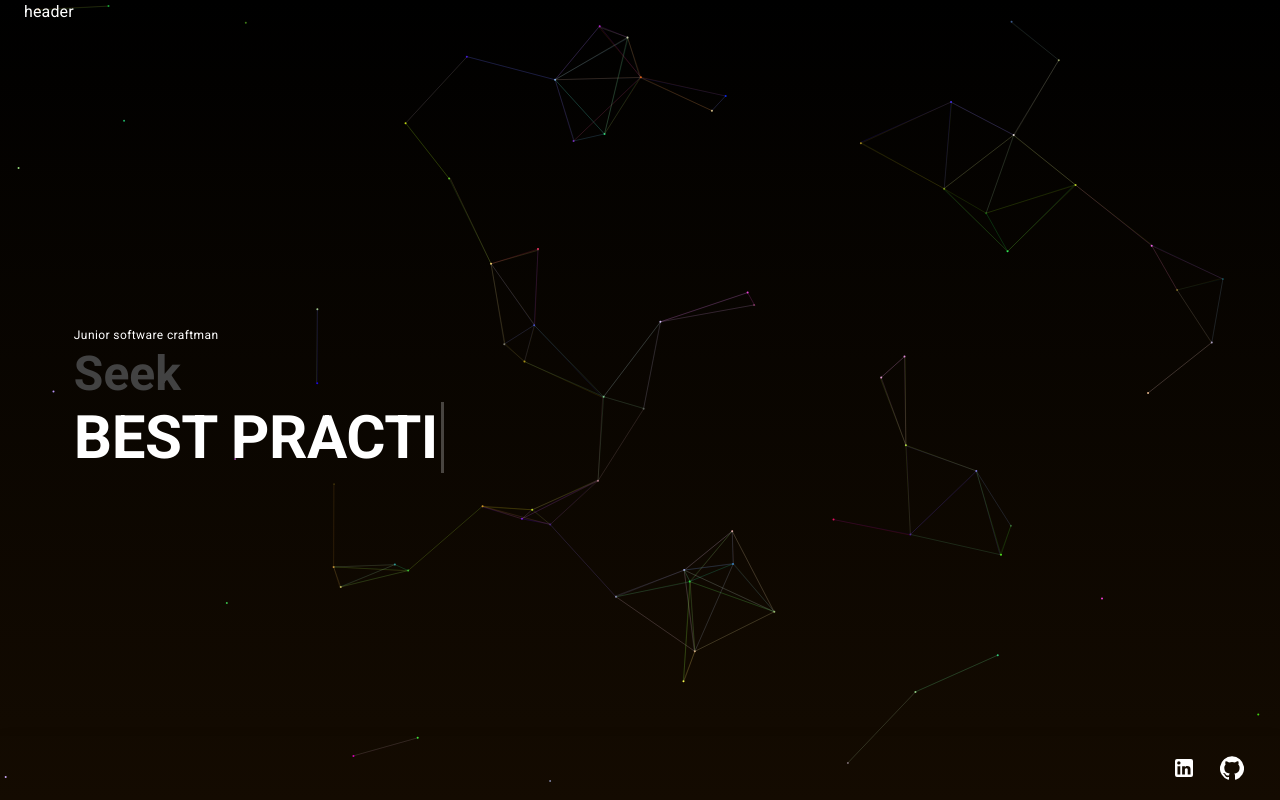
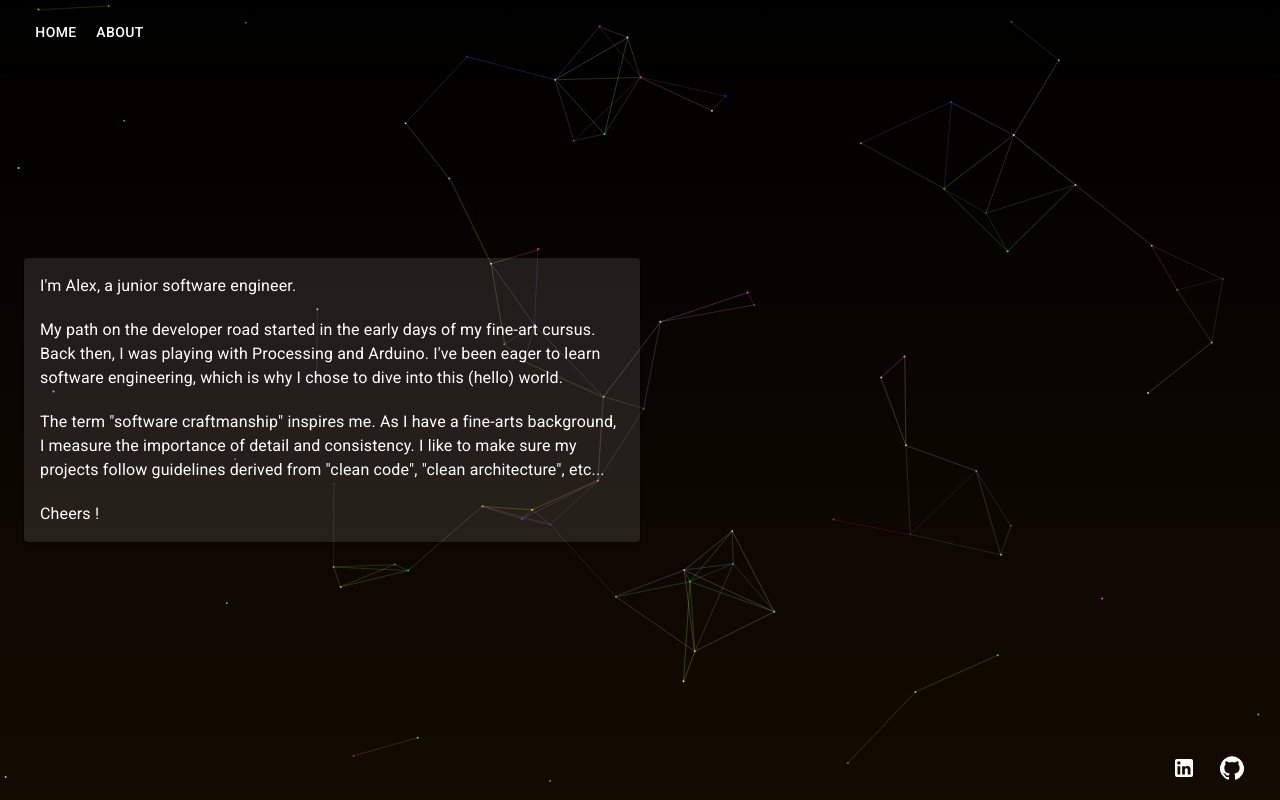
Before and after one commit to alngo/portfolio, a React (Create React App) app: page /about in a window 1280 px wide. Built offline with nearby package versions, Linux system fonts and the light colour scheme.

Commit message:
feat(about): add about section and navigation.

```diff
--- a/package.json
+++ b/package.json
@@ -12,9 +12,11 @@
     "@types/node": "^12.12.29",
     "@types/react": "^16.9.23",
     "@types/react-dom": "^16.9.5",
+    "@types/react-router-dom": "^5.1.3",
     "@types/styled-components": "^5.0.1",
     "react": "^16.13.0",
     "react-dom": "^16.13.0",
+    "react-router-dom": "^5.1.2",
     "react-scripts": "3.4.0",
     "styled-components": "^5.0.1",
     "typescript": "^3.7.5"
--- a/src/app/App.tsx
+++ b/src/app/App.tsx
@@ -1,10 +1,11 @@
 import React from "react";
 import { makeStyles } from "@material-ui/core/styles";
+import { Route, Switch } from "react-router-dom";
 import Container from "@material-ui/core/Container";
-import Grid from "@material-ui/core/Grid";
+import About from "app/components/about/";
 import Motto from "app/components/motto/";
 import Footer from "app/components/footer/";
-import Header from "app/components/header/";
+import Navigation from "app/components/header/";
 
 const useStyles = makeStyles({
   root: {
@@ -19,10 +20,15 @@ function App() {
   return (
     <React.Fragment>
       <Container classes={{ root: classes.root }}>
-        <Header />
-        <Grid item xs={12} sm={8} md={8}>
-          <Motto />
-        </Grid>
+        <Navigation />
+        <Switch>
+          <Route exact path="/">
+            <Motto />
+          </Route>
+          <Route path="/about">
+            <About />
+          </Route>
+        </Switch>
         <Footer />
       </Container>
     </React.Fragment>
--- /dev/null
+++ b/src/app/components/about/index.tsx
@@ -0,0 +1,43 @@
+import React from "react";
+import Box from "@material-ui/core/Box";
+import Grid from "@material-ui/core/Grid";
+import Typography from "@material-ui/core/Typography";
+import Paper from "@material-ui/core/Paper";
+import {makeStyles} from "@material-ui/core/styles";
+
+const useStyles = makeStyles({
+	paper: {
+		background: "rgba(255,255,255,0.1)",
+		padding: "1rem"
+	}
+})
+
+const About = () => {
+	const classes = useStyles()
+	return (
+		<Grid item xs={6} sm={6} md={6}>
+			<Box justifyContent="center" flexDirection="column" display="flex">
+				<Paper color="primary" className={classes.paper}>
+					<Typography color="primary">
+						I'm Alex, a junior software engineer.
+					</Typography>
+					<br/>
+					<Typography color="primary">
+						My path on the developer road started in the early days of my fine-art cursus.
+						Back then, I was playing with Processing and Arduino. I've been eager to learn software engineering, which is why I chose to dive into this (hello) world.
+					</Typography>
+					<br/>
+					<Typography color="primary">
+						The term "software craftmanship" inspires me. As I have a fine-arts background, I measure the importance of detail and consistency. I like to make sure my projects follow guidelines derived from "clean code", "clean architecture", etc...
+					</Typography>
+					<br/>
+					<Typography color="primary">
+						Cheers !
+					</Typography>
+				</Paper>
+			</Box>
+		</Grid>
+	);
+};
+
+export default About;
--- a/src/app/components/header/index.tsx
+++ b/src/app/components/header/index.tsx
@@ -1,15 +1,33 @@
 import React from "react";
-import Typography from "@material-ui/core/Typography"
+import { makeStyles } from "@material-ui/core/styles";
+import { withRouter, RouteComponentProps } from "react-router-dom";
+import Toolbar from "@material-ui/core/Toolbar";
+import AppBar from "@material-ui/core/AppBar";
+import Button from "@material-ui/core/Button";
+import { Link } from "react-router-dom";
 
-const Header = () => {
-	return (
-		<div>
-			<Typography color="primary">
-				header
-			</Typography>
-		</div>
-	)
+const useStyles = makeStyles({
+  header: {},
+  grow: {
+    flexGrow: 1
+  }
+});
 
-}
+const Header = (props: RouteComponentProps) => {
+  const classes = useStyles();
 
-export default Header;
+  return (
+    <AppBar position="fixed" color="transparent" className={classes.header}>
+      <Toolbar>
+        <Button color="primary" onClick={() => props.history.push("/")}>
+          home
+        </Button>
+        <Button color="primary" onClick={() => props.history.push("/about")}>
+          about
+        </Button>
+      </Toolbar>
+    </AppBar>
+  );
+};
+
+export default withRouter(Header);
--- a/src/app/components/motto/index.tsx
+++ b/src/app/components/motto/index.tsx
@@ -1,5 +1,6 @@
 import React from "react";
 import Box from "@material-ui/core/Box";
+import Grid from "@material-ui/core/Grid";
 import Typography from "@material-ui/core/Typography";
 import styled, { keyframes } from "styled-components";
 import useTypingEffect from "./hooks/useTypingEffect";
@@ -24,6 +25,7 @@ const BlinkCursor = styled.strong`
 const Motto = () => {
   const text = useTypingEffect();
   return (
+    <Grid item xs={12} sm={8} md={8}>
       <Box justifyContent="center" flexDirection="column" display="flex">
         <Typography variant="caption" color="primary">
           Junior software craftman
@@ -35,6 +37,7 @@ const Motto = () => {
           <BlinkCursor>{text}</BlinkCursor>
         </Typography>
       </Box>
+    </Grid>
   );
 };
 
--- a/src/index.tsx
+++ b/src/index.tsx
@@ -1,18 +1,21 @@
 import React from "react";
 import ReactDOM from "react-dom";
 import CssBaseline from "@material-ui/core/CssBaseline";
+import { BrowserRouter } from "react-router-dom";
 import { ThemeProvider } from "@material-ui/core/styles";
-import Canvas from "app/components/canvas/"
+import Canvas from "app/components/canvas/";
 import theme from "styles/theme";
 import App from "app/App";
 import * as serviceWorker from "./serviceWorker";
 
 ReactDOM.render(
-  <ThemeProvider theme={theme}>
-    <CssBaseline />
-	<Canvas/>
-    <App />
-  </ThemeProvider>,
+  <BrowserRouter basename="/">
+    <ThemeProvider theme={theme}>
+      <CssBaseline />
+      <Canvas />
+      <App />
+    </ThemeProvider>
+  </BrowserRouter>,
   document.getElementById("root")
 );
 
```
Also changed, not shown: 1 other file (tests, documents, lock files or other folders). Lines whose indentation alone changed are shown as unchanged.
